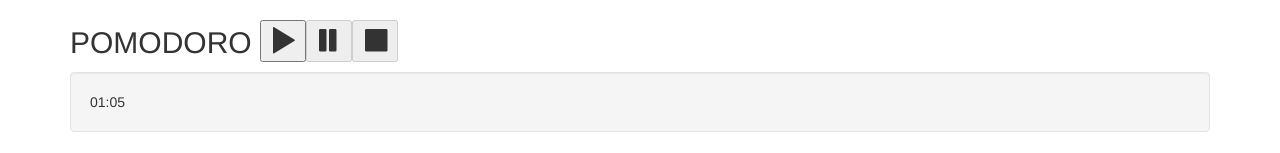
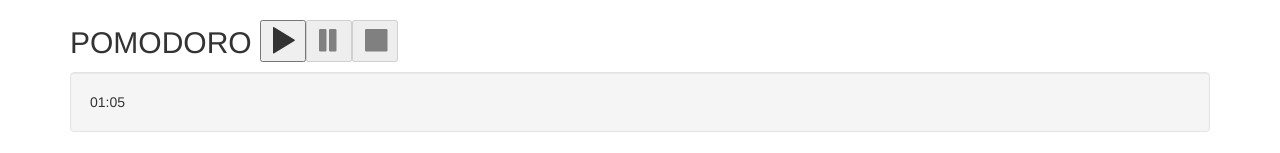
Before and after one commit to shadow81627/Learning-Vue.js, a Vue app in the folder Pomodoro/: page / in a window 1280 px wide. Shown: the top 153 px of the page. Built offline with nearby package versions, Linux system fonts and the light colour scheme.

Commit message:
Added style for disabled buttons
Added style for disabled buttons so that we can more clearly indicate that the buttons are disabled, we greyed them out.

```diff
--- a/Pomodoro/src/components/ControlsComponent.vue
+++ b/Pomodoro/src/components/ControlsComponent.vue
@@ -22,5 +22,7 @@ export default {
 </script>
 
 <style scoped>
-
+button:disabled i {
+  color: gray;
+}
 </style>
```
